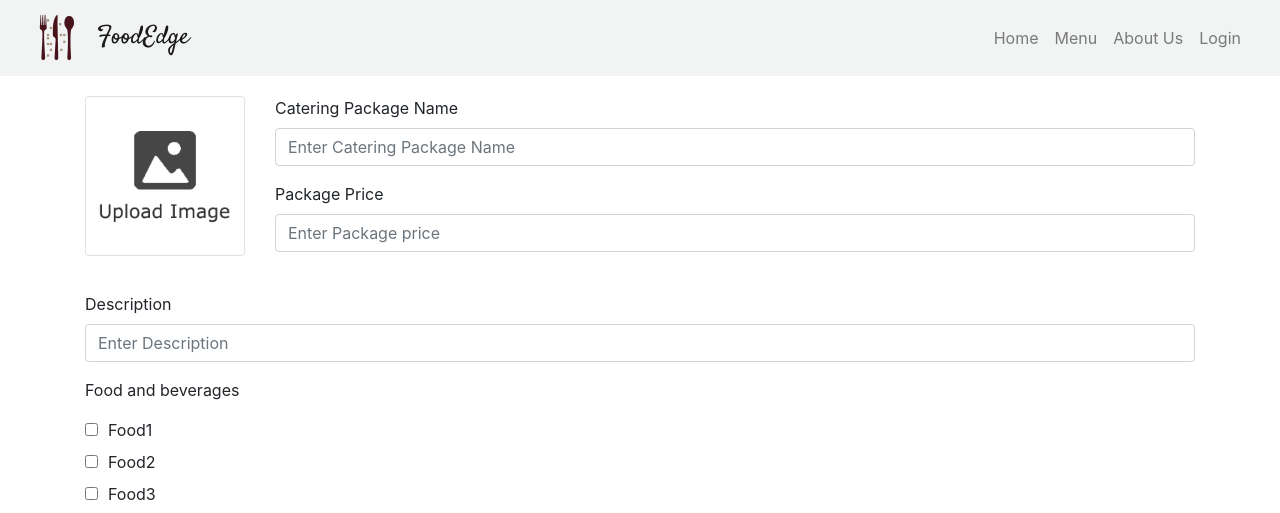
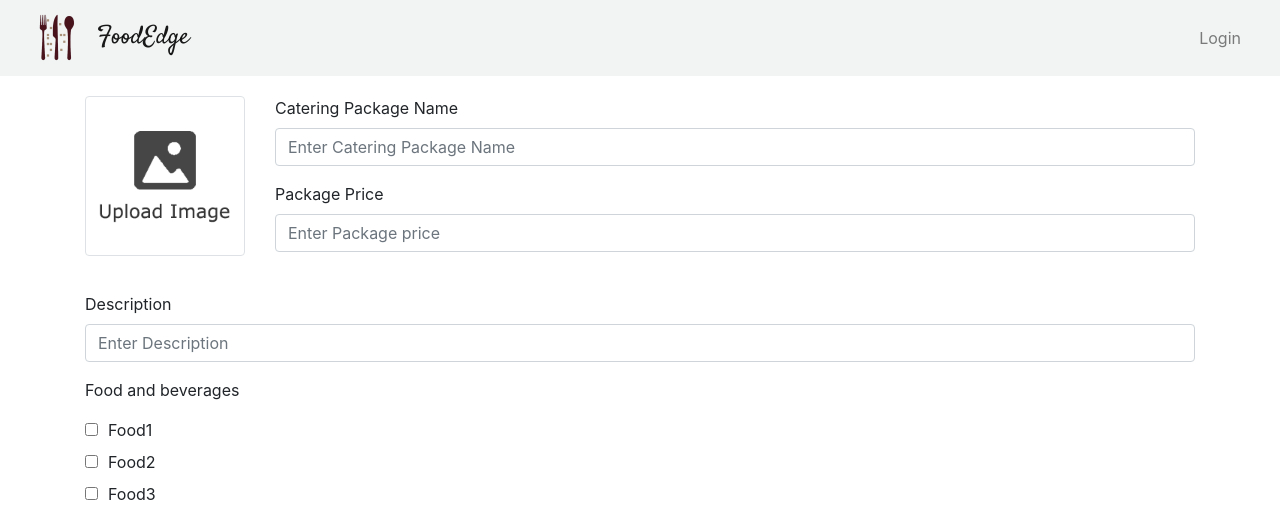
Before and after one commit to zensic/FCMS-Sprint1, a PHP site: page /OTCateringPackage2.php in a window 1280 px wide. Shown: the top 513 px of the page. Run offline with PHP 8.4, Linux system fonts and the light colour scheme.

Commit message:
Update OTNavBar.php

```diff
--- a/include/OTNavBar.php
+++ b/include/OTNavBar.php
@@ -11,15 +11,6 @@
                 <div class="collapse navbar-collapse" id="navbarSupportedContent">
                     <ul class="nav navbar-nav ml-auto smooth-scroll">
                         <li class="nav-item">
-                        <a class="nav-link" href="index.html">Home</a>
-                        </li>
-                        <li class="nav-item">
-                        <a class="nav-link" href="#menu">Menu</a>
-                        </li>
-                        <li class="nav-item">
-                        <a class="nav-link" href="faq.html">About Us</a>
-                        </li>
-                        <li class="nav-item">
                         <a class="nav-link" href="contact.html">Login</a>
                         </li>
                     </ul>
```
